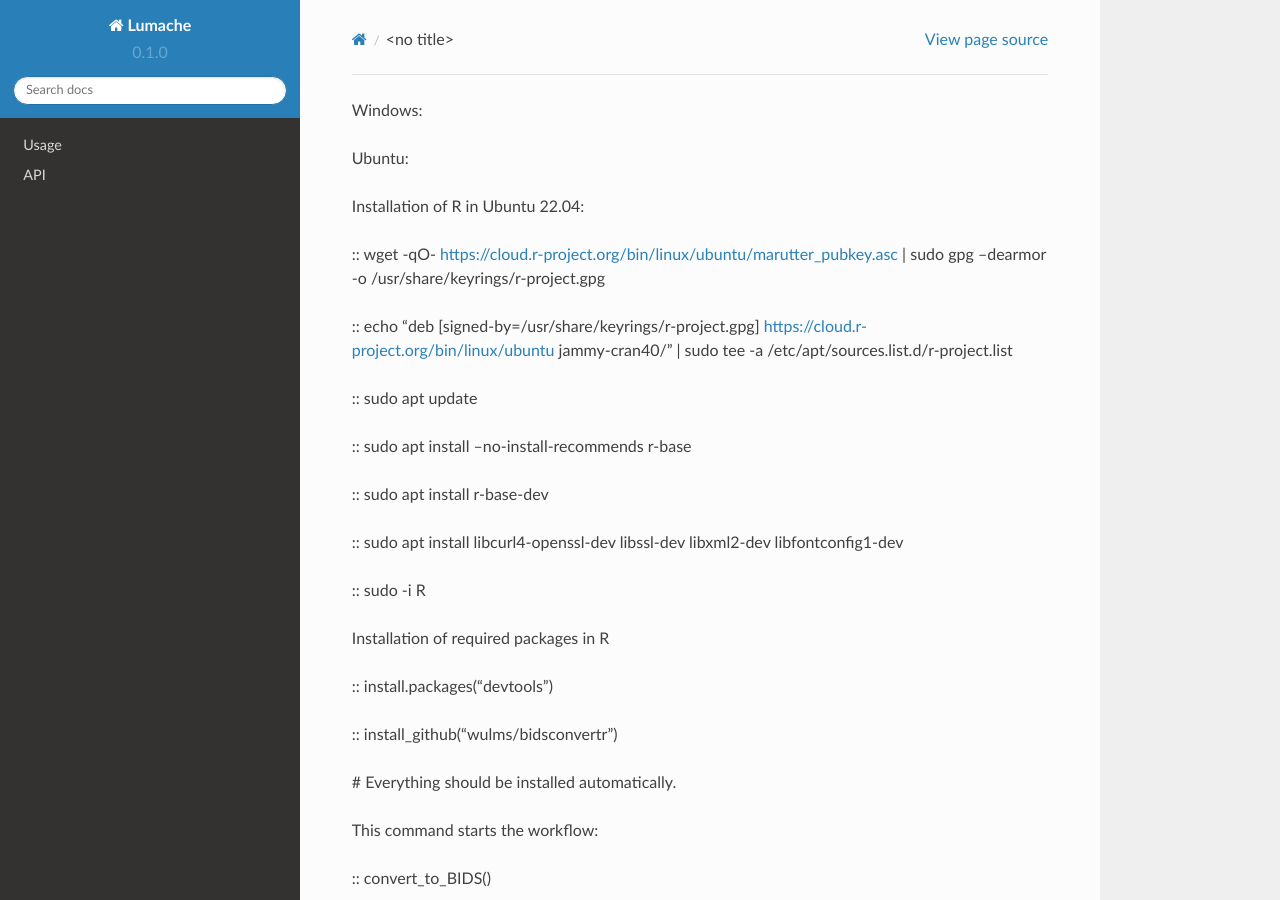
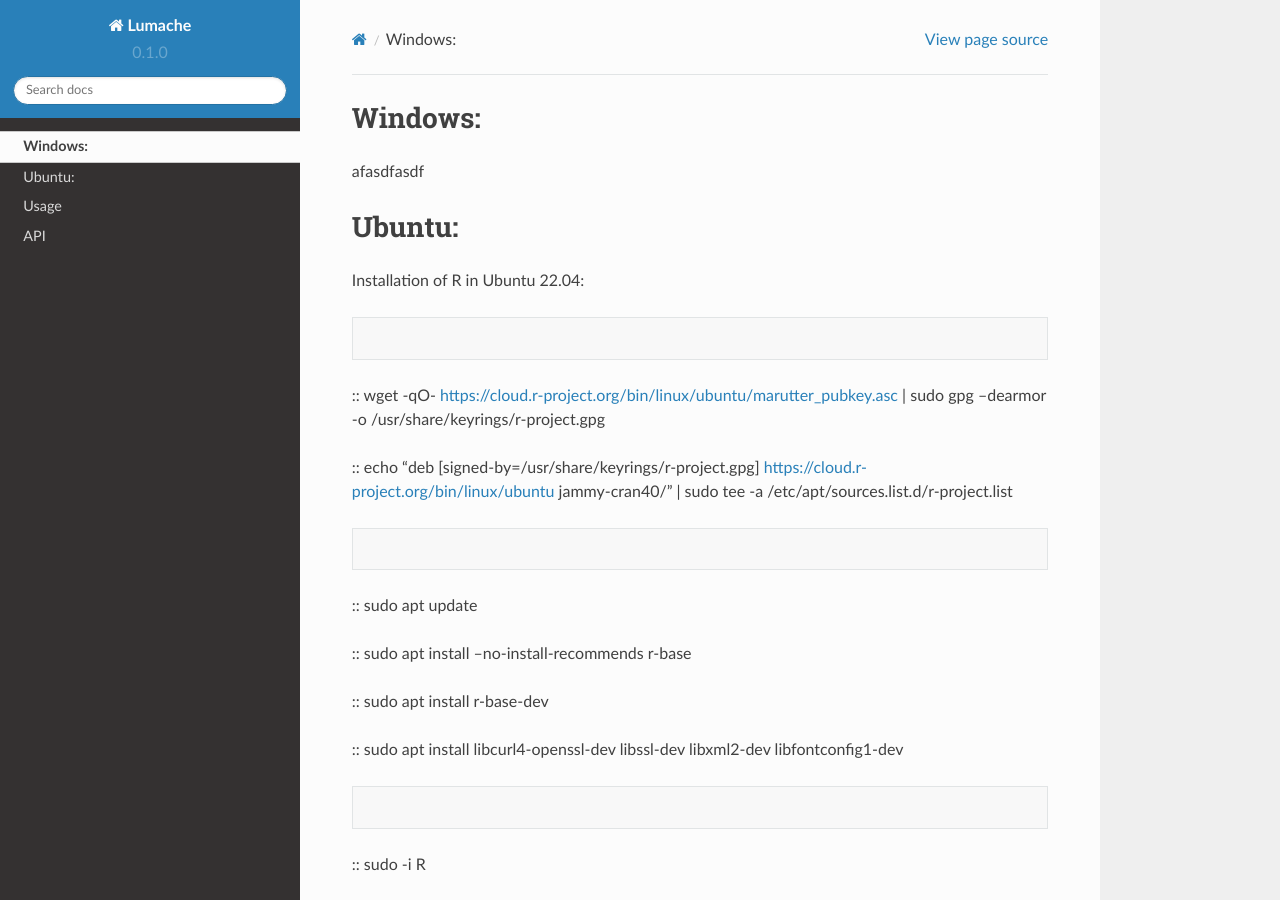
Before and after one commit to wulms/bidsconvertr_rtd, a Sphinx documentation site: the page built from docs/source/installation.rst, in a window 1280 px wide and 900 px high. Built offline with Sphinx 7.4.7 and the Read the Docs theme 2.0.0, drawn with Linux system fonts in a browser that asks for light colours.

Commit message:
Update installation.rst

```diff
--- a/docs/source/installation.rst
+++ b/docs/source/installation.rst
@@ -1,16 +1,24 @@
 Windows:
+-----------
 
+
+afasdfasdf
 
 
 
 
 Ubuntu:
+----------
 
 Installation of R in Ubuntu 22.04:
+
+.. code-block:: console
 
 :: wget -qO- https://cloud.r-project.org/bin/linux/ubuntu/marutter_pubkey.asc | sudo gpg --dearmor -o /usr/share/keyrings/r-project.gpg
 
 :: echo "deb [signed-by=/usr/share/keyrings/r-project.gpg] https://cloud.r-project.org/bin/linux/ubuntu jammy-cran40/" | sudo tee -a /etc/apt/sources.list.d/r-project.list
+
+.. code-block:: console
 
 :: sudo apt update
 
@@ -20,9 +28,14 @@ Installation of R in Ubuntu 22.04:
 
 :: sudo apt install libcurl4-openssl-dev libssl-dev libxml2-dev libfontconfig1-dev
 
+.. code-block:: console
+
 :: sudo -i R
 
 Installation of required packages in R
+
+.. code-block:: console
+
 
 :: install.packages("devtools")
 
@@ -32,4 +45,6 @@ Installation of required packages in R
 
 This command starts the workflow:
 
+.. code-block:: console
+
 :: convert_to_BIDS()
```
